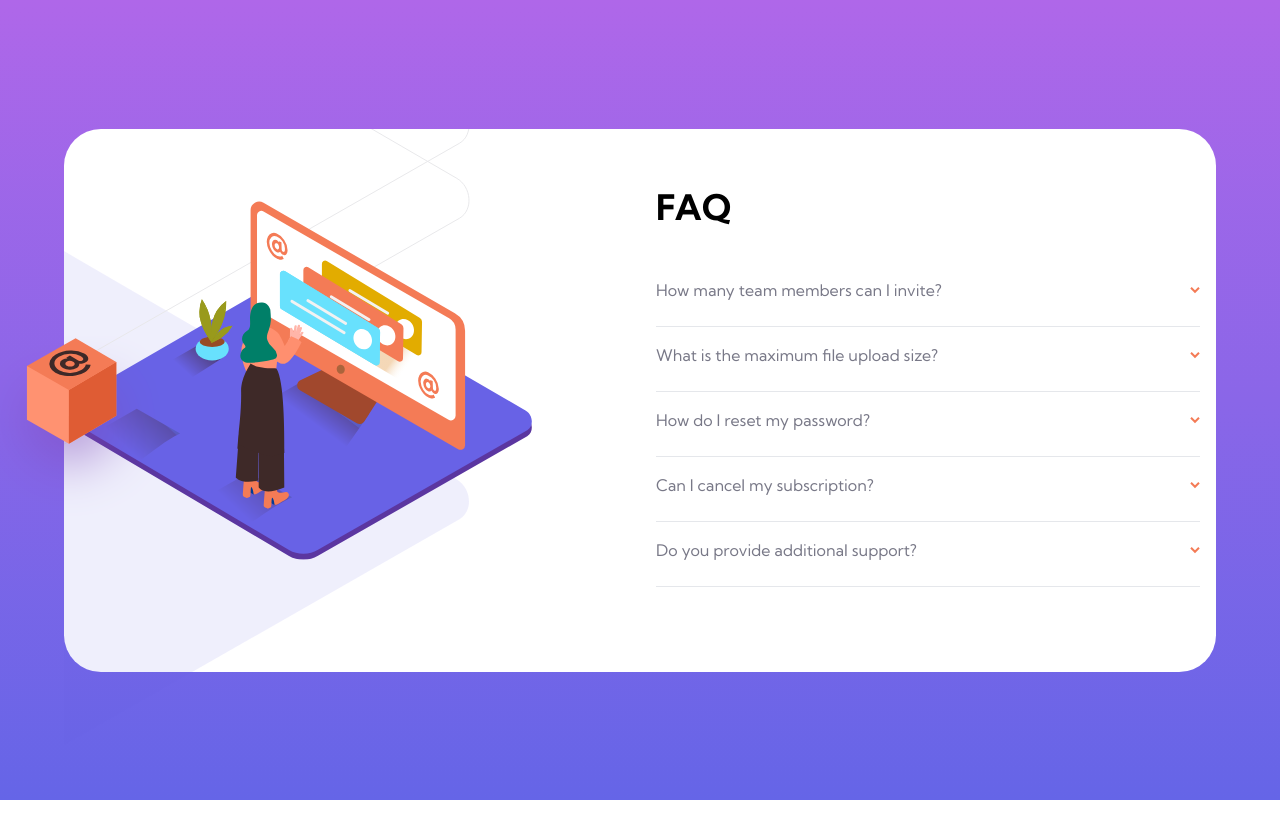
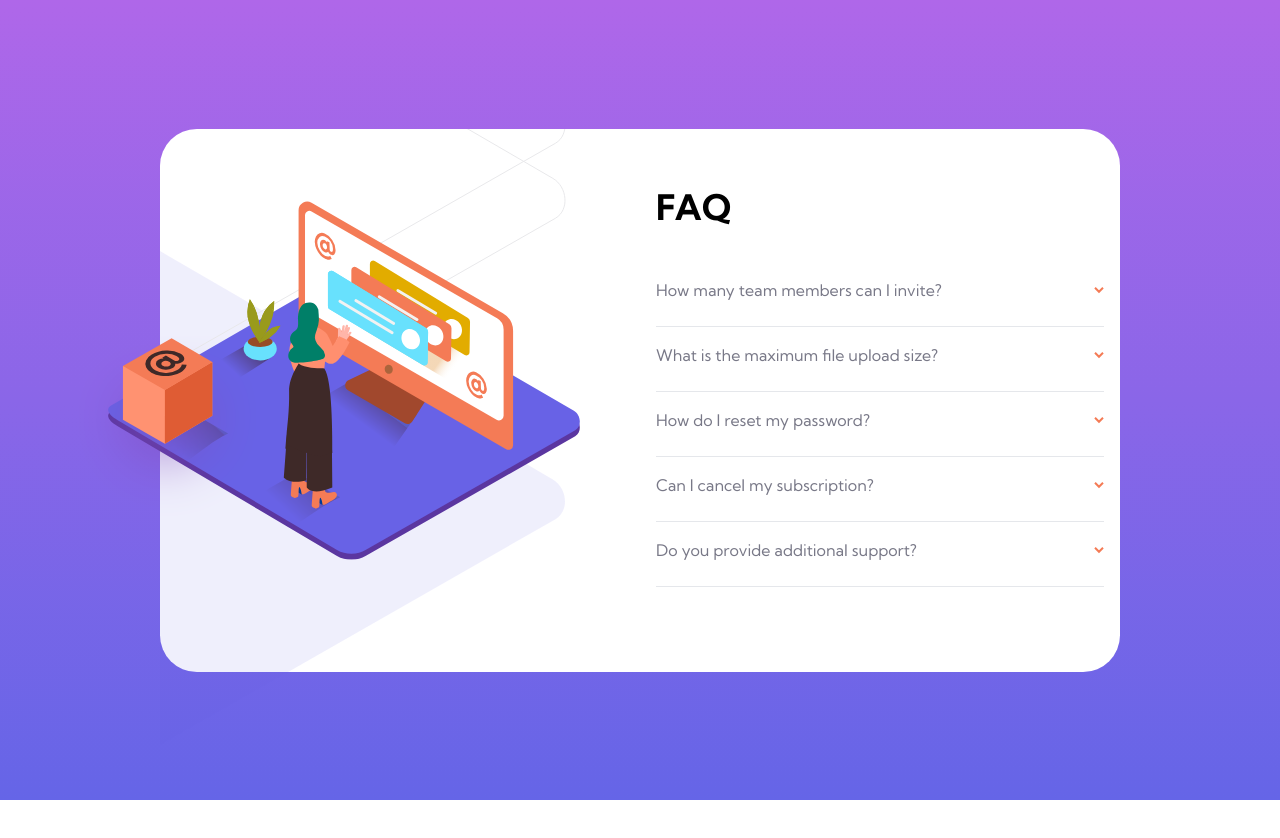
Before and after one commit to CreatureGeorge/tailwind-lern, a Next.js app: page /faq-accordian in a window 1280 px wide. Shown: the top 838 px of the page. Built offline with nearby package versions, Linux system fonts and the light colour scheme.

Commit message:
max width

```diff
--- a/pages/faq-accordian/index.jsx
+++ b/pages/faq-accordian/index.jsx
@@ -38,7 +38,7 @@ export default function FAQAccordian() {
   return (
     <div class="grid w-full min-h-screen place-items-center bg-gradient-to-b from-[#af67e9] to-[#6565e7]">
       <PageHead title="FM | FAQ Accordian" />
-      <section class="grid lg:grid-cols-2 bg-white rounded-[2.3rem] w-[90%] z-0">
+      <section class="grid lg:grid-cols-2 bg-white rounded-[2.3rem] w-[90%] z-0 max-w-[60rem]">
         <section class="grid ">
           <div class="grid">
             <div class="grid place-items-center m lg:align-middle col-start-1 col-end-2 row-start-1 row-end-2">
```
